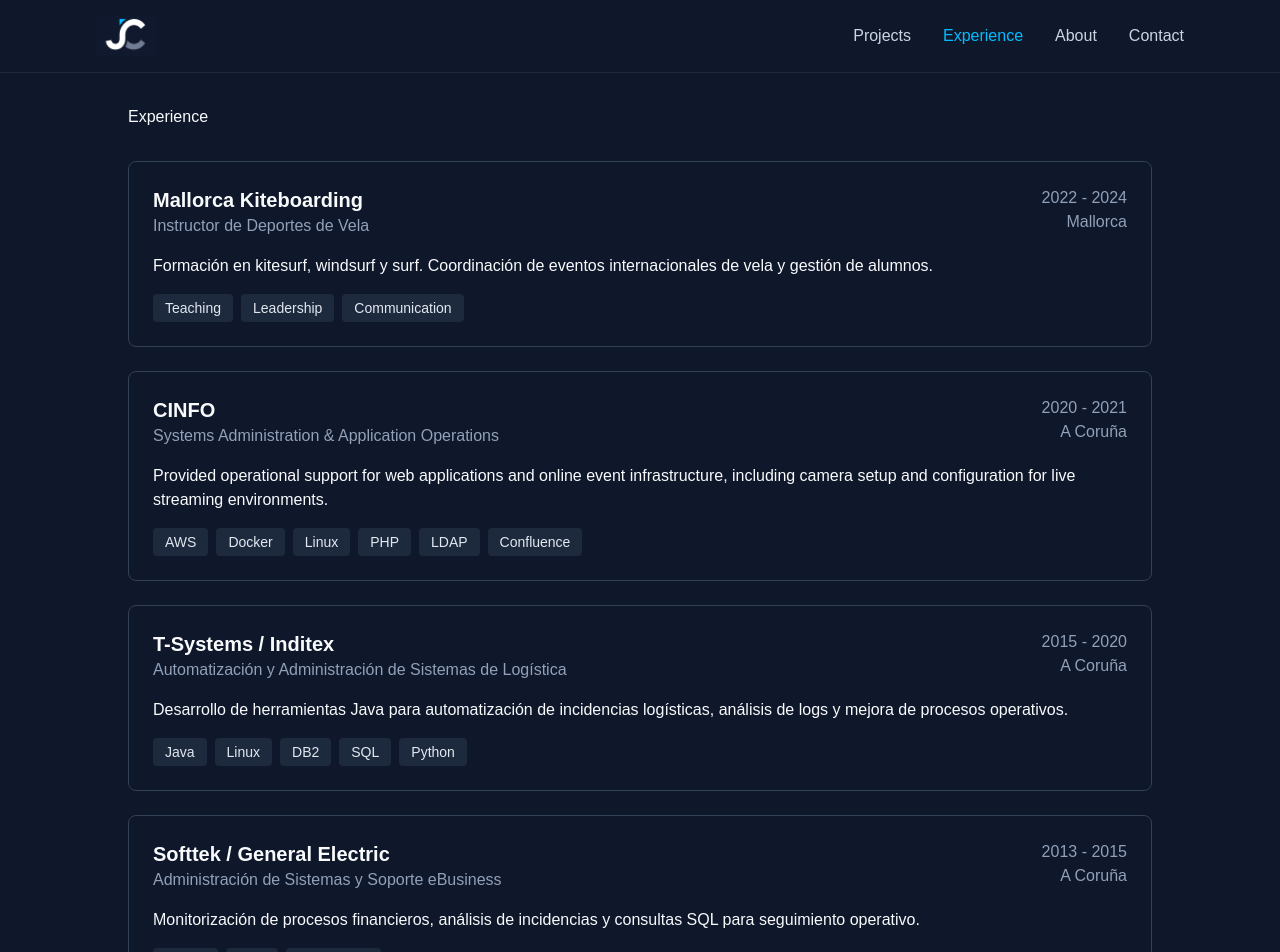
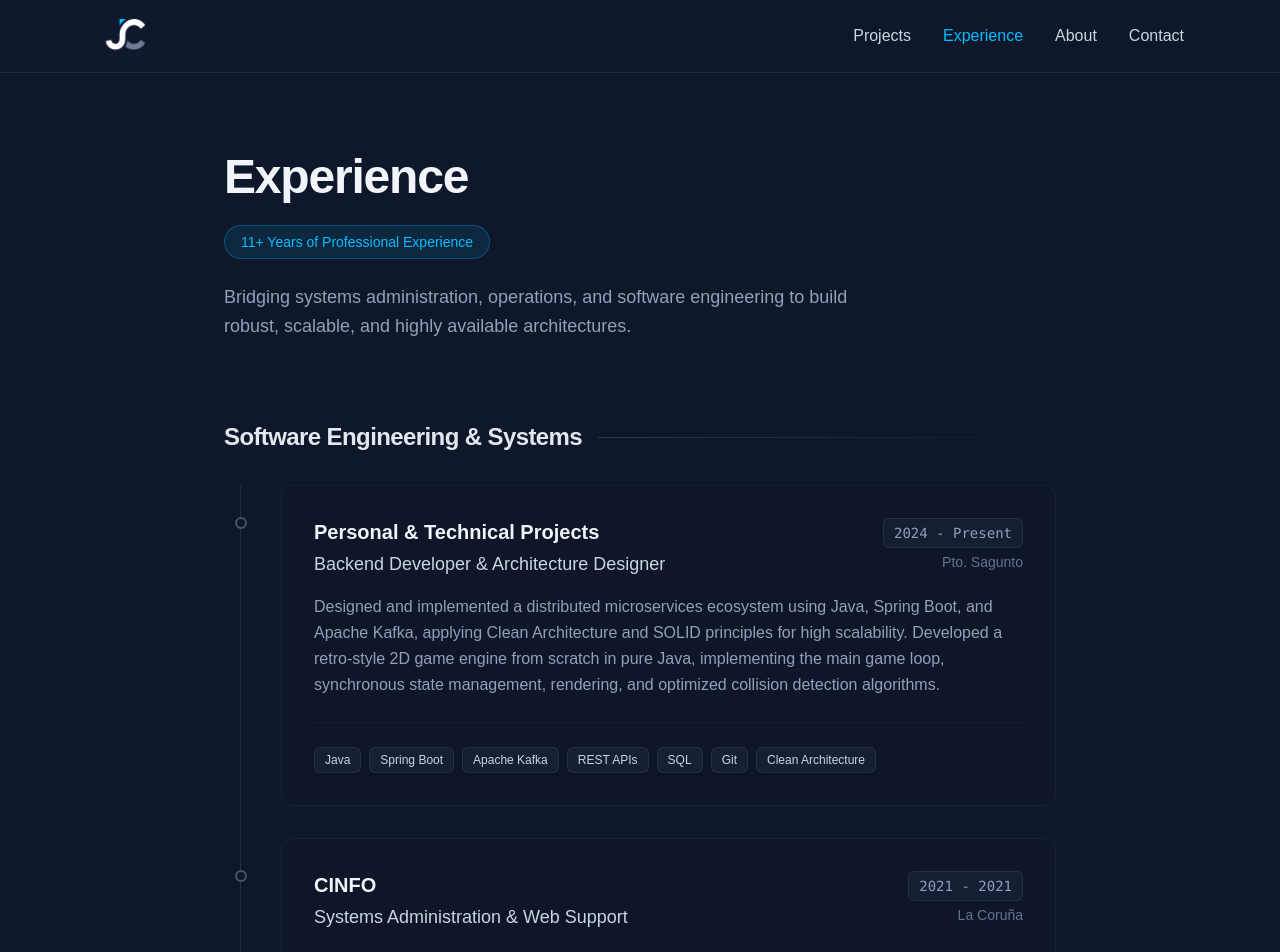
Before and after one commit to josinhoka/jclorente-dev, a Next.js app: page /experience in a window 1280 px wide. Shown: the top 952 px of the page. Built offline with nearby package versions, Linux system fonts and the light colour scheme.

Commit message:
Updating Experience

```diff
--- a/app/experience/page.tsx
+++ b/app/experience/page.tsx
@@ -1,30 +1,77 @@
 import SectionTitle from "@/components/ui/SectionTitle";
-
-import ExperienceCard
-from "@/components/experience/ExperienceCard";
-
-import { experiences }
-from "@/data/experience";
+import ExperienceCard from "@/components/experience/ExperienceCard";
+import { softwareExperience, operationsExperience } from "@/data/experience";
 
 export default function ExperiencePage() {
+  return (
+    <main className="max-w-4xl mx-auto px-4 py-12 md:px-8 min-h-screen">
 
-  return (
-    <main className="p-8">
+      {/* Cabecera principal de la página de Experiencia */}
+      <div className="mb-16 md:mb-20 pt-4 md:pt-8">
 
-      <SectionTitle title="Experience" />
+        {/* Título grande y contundente */}
+        <h1 className="text-4xl md:text-5xl font-bold tracking-tight text-slate-100 mb-6">
+          Experience
+        </h1>
 
-      <div className="mt-8 space-y-6">
+        {/* Badge estilo píldora para destacar los años */}
+        <div className="inline-flex items-center rounded-full border border-sky-400/30 bg-sky-400/10 px-4 py-1.5 text-sm font-medium text-sky-400">
+          11+ Years of Professional Experience
+        </div>
 
-        {experiences.map((experience) => (
-
-          <ExperienceCard
-            key={experience.company}
-            experience={experience}
-          />
-
-        ))}
+        {/* Pequeño texto introductorio para "anclar" la sección (Opcional) */}
+        <p className="mt-6 text-slate-400 max-w-2xl text-base md:text-lg leading-relaxed">
+          Bridging systems administration, operations, and software engineering to build robust, scalable, and highly available architectures.
+        </p>
 
       </div>
+
+      {/* Bloque 1: Software Engineering and Systems Experience */}
+      <section className="mt-12 animate-fade-in">
+        <div className="flex items-center gap-4 mb-8">
+          <h2 className="text-xl md:text-2xl font-semibold tracking-tight text-slate-200 whitespace-nowrap">
+            Software Engineering & Systems
+          </h2>
+          <div className="h-px w-full bg-gradient-to-r from-slate-700/80 to-transparent" />
+        </div>
+
+        {/* CONTENEDOR DE LA LÍNEA DEL TIEMPO */}
+        {/* border-l dibuja la línea vertical. ml-3 la separa un poco del borde izquierdo */}
+        <div className="relative border-l border-slate-700/50 ml-3 md:ml-4 space-y-8">
+          {softwareExperience.map((experience) => (
+            <div key={experience.company} className="relative pl-8 md:pl-10 group">
+
+              {/* PUNTO DE LA LÍNEA DEL TIEMPO */}
+              {/* Se posiciona absolutamente sobre la línea. Cambia de color sutilmente al pasar el ratón por la tarjeta */}
+              <div className="absolute w-3 h-3 bg-slate-900 border-2 border-slate-600 rounded-full -left-[6.5px] top-8 transition-colors duration-300 group-hover:border-sky-400 group-hover:bg-sky-400/20" />
+
+              <ExperienceCard experience={experience} />
+            </div>
+          ))}
+        </div>
+      </section>
+
+      {/* Bloque 2: Team Management and Operations */}
+      <section className="mt-20 animate-fade-in">
+        <div className="flex items-center gap-4 mb-8">
+          <h2 className="text-xl md:text-2xl font-semibold tracking-tight text-slate-200 whitespace-nowrap">
+            Team Management & Operations
+          </h2>
+          <div className="h-px w-full bg-gradient-to-r from-slate-700/80 to-transparent" />
+        </div>
+
+        {/* MISMO EFECTO DE LÍNEA DEL TIEMPO PARA EL SEGUNDO BLOQUE */}
+        <div className="relative border-l border-slate-700/50 ml-3 md:ml-4 space-y-8">
+          {operationsExperience.map((experience) => (
+            <div key={experience.company} className="relative pl-8 md:pl-10 group">
+
+              <div className="absolute w-3 h-3 bg-slate-900 border-2 border-slate-600 rounded-full -left-[6.5px] top-8 transition-colors duration-300 group-hover:border-sky-400 group-hover:bg-sky-400/20" />
+
+              <ExperienceCard experience={experience} />
+            </div>
+          ))}
+        </div>
+      </section>
 
     </main>
   );
--- a/components/experience/ExperienceCard.tsx
+++ b/components/experience/ExperienceCard.tsx
@@ -1,61 +1,48 @@
 import { Experience } from "@/types/experience";
-
-import TechBadge
-from "./TechBadge";
+import TechBadge from "./TechBadge";
 
 interface ExperienceCardProps {
   experience: Experience;
 }
 
-export default function ExperienceCard({
-  experience,
-}: ExperienceCardProps) {
+export default function ExperienceCard({ experience }: ExperienceCardProps) {
+  return (
+    <div className="group border border-slate-800/60 rounded-xl p-6 lg:p-8 bg-slate-900/40 backdrop-blur-sm transition-all duration-300 hover:-translate-y-1 hover:border-sky-400/50 hover:bg-slate-900/80">
 
-  return (
-    <div className="border border-slate-700 rounded-lg p-6">
-
-      <div className="flex justify-between">
-
+      {/* Cabecera de la tarjeta: Títulos a la izquierda, Fechas a la derecha */}
+      <div className="flex flex-col md:flex-row justify-between md:items-start gap-4 mb-4">
         <div>
-
-          <h3 className="text-xl font-bold">
+          <h3 className="text-xl font-bold text-slate-100 group-hover:text-sky-400 transition-colors duration-200">
             {experience.company}
           </h3>
-
-          <p className="text-slate-400">
+          <p className="text-lg font-medium text-slate-300 mt-1">
             {experience.role}
           </p>
-
         </div>
 
-        <div className="text-slate-400 text-right">
-
-          <p>
+        <div className="text-left md:text-right shrink-0">
+          <p className="text-sm font-mono text-slate-400 bg-slate-800/50 border border-slate-700/50 px-2.5 py-1 rounded-md inline-block mb-2 md:mb-1">
             {experience.start} - {experience.end}
           </p>
-
-          <p>
+          <p className="text-sm text-slate-500 block">
             {experience.location}
           </p>
-
         </div>
-
       </div>
 
-      <p className="mt-4">
+      {/* Descripción */}
+      <p className="mt-4 text-slate-400 leading-relaxed text-sm md:text-base">
         {experience.description}
       </p>
 
-      <div className="flex flex-wrap gap-2 mt-4">
-
-        {experience.technologies.map((tech) => (
-          <TechBadge
-            key={tech}
-            label={tech}
-          />
-        ))}
-
-      </div>
+      {/* Etiquetas */}
+      {experience.technologies && experience.technologies.length > 0 && (
+        <div className="flex flex-wrap gap-2 mt-6 pt-6 border-t border-slate-800/50">
+          {experience.technologies.map((tech) => (
+            <TechBadge key={tech} label={tech} />
+          ))}
+        </div>
+      )}
 
     </div>
   );
--- a/components/experience/TechBadge.tsx
+++ b/components/experience/TechBadge.tsx
@@ -1,34 +1,11 @@
 interface TechBadgeProps {
-
   label: string;
-
 }
 
-export default function TechBadge({
-  label,
-}: TechBadgeProps) {
-
+export default function TechBadge({ label }: TechBadgeProps) {
   return (
-
-    <span
-      className="
-        px-3
-        py-1
-
-        rounded
-
-        bg-slate-800
-
-        text-slate-200
-
-        text-sm
-      "
-    >
-
+    <span className="text-xs font-medium px-2.5 py-1 rounded-md bg-slate-800/60 text-slate-300 border border-slate-700/50 shadow-sm">
       {label}
-
     </span>
-
   );
-
 }
--- a/data/experience.ts
+++ b/data/experience.ts
@@ -1,95 +1,52 @@
-import { Experience } from "@/types/experience";
+// src/data/experience.ts
 
-export const experiences: Experience[] = [
+export const softwareExperience = [
   {
-    company: "Mallorca Kiteboarding",
-
-    role: "Instructor de Deportes de Vela",
-
-    start: "2022",
-
-    end: "2024",
-
-    location: "Mallorca",
-
-    description:
-      "Formación en kitesurf, windsurf y surf. Coordinación de eventos internacionales de vela y gestión de alumnos.",
-
-    technologies: [
-      "Teaching",
-      "Leadership",
-      "Communication"
-    ]
+    company: "Personal & Technical Projects",
+    role: "Backend Developer & Architecture Designer",
+    start: "2024",
+    end: "Present",
+    location: "Pto. Sagunto",
+    description: "Designed and implemented a distributed microservices ecosystem using Java, Spring Boot, and Apache Kafka, applying Clean Architecture and SOLID principles for high scalability. Developed a retro-style 2D game engine from scratch in pure Java, implementing the main game loop, synchronous state management, rendering, and optimized collision detection algorithms.",
+    technologies: ["Java", "Spring Boot", "Apache Kafka", "REST APIs", "SQL", "Git", "Clean Architecture"]
   },
-
   {
     company: "CINFO",
-
-    role:
-      "Systems Administration & Application Operations",
-
-    start: "2020",
-
+    role: "Systems Administration & Web Support",
+    start: "2021",
     end: "2021",
-
-    location: "A Coruña",
-
-    description:
-      "Provided operational support for web applications and online event infrastructure, including camera setup and configuration for live streaming environments.",
-
-      technologies: [
-      "AWS",
-      "Docker",
-      "Linux",
-      "PHP",
-      "LDAP",
-      "Confluence"
-    ]
+    location: "La Coruña",
+    description: "Maintained, configured, and resolved incidents in high-availability web platforms and video streaming environments (Tiivii). Programmed automated cameras for online broadcasting events and managed corporate identities using LDAP.",
+    technologies: ["Linux", "Docker", "AWS", "PHP", "REST APIs", "LDAP"]
   },
-
   {
     company: "T-Systems / Inditex",
-
-    role:
-      "Automatización y Administración de Sistemas de Logística",
-
+    role: "Automation & Logistics Systems Engineer",
     start: "2015",
-
     end: "2020",
-
-    location: "A Coruña",
-
-    description:
-      "Desarrollo de herramientas Java para automatización de incidencias logísticas, análisis de logs y mejora de procesos operativos.",
-
-    technologies: [
-      "Java",
-      "Linux",
-      "DB2",
-      "SQL",
-      "Python"
-    ]
+    location: "La Coruña",
+    description: "Supported and tuned critical Warehouse Management Systems (WMS) for global logistics platforms. Designed and developed an internal Java tool for automated stock position creation, reducing response times from days to minutes and eliminating manual errors. Automated operational tasks via scripting and monitored Linux server infrastructures.",
+    technologies: ["Java", "Spring Boot", "Linux", "DB2", "SQL", "Python", "Shell Scripting", "Jira"]
   },
-
   {
     company: "Softtek / General Electric",
-
-    role:
-      "Administración de Sistemas y Soporte eBusiness",
-
+    role: "Systems Administration & eBusiness Support",
     start: "2013",
-
     end: "2015",
-
-    location: "A Coruña",
-
-    description:
-      "Monitorización de procesos financieros, análisis de incidencias y consultas SQL para seguimiento operativo.",
-
-    technologies: [
-      "Oracle",
-      "SQL",
-      "PowerShell"
-    ]
+    location: "La Coruña",
+    description: "Provided advanced support for global financial infrastructure applications. Designed and implemented database monitoring scripts and complex SQL queries for real-time monitoring of massive data loads, enabling early detection of bottlenecks and accelerating key report generation.",
+    technologies: ["SQL", "Oracle", "PowerShell", "Windows Server", "Excel"]
   }
 ];
+
+export const operationsExperience = [
+  {
+    company: "Mallorca Kiteboarding & Sailing Federation",
+    role: "Sailing Sports Instructor & Logistics Coordinator",
+    start: "2022",
+    end: "2024",
+    location: "Various Locations",
+    description: "Led and managed highly diverse group dynamics in controlled risk environments, optimizing safety ratios and performance. Served as Race Committee Assistant and Finish Line Manager in elite international competitions, coordinating timing and operational logistics under high pressure.",
+    technologies: ["Team Leadership", "Logistics", "Risk Management", "Event Coordination"]
+  }
+];
```
